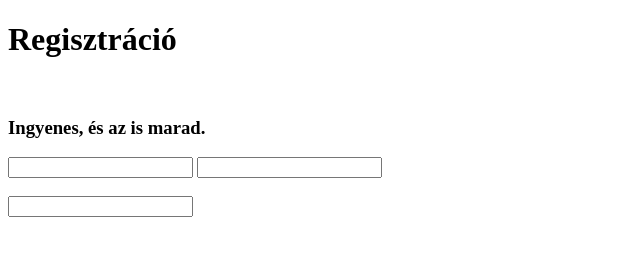
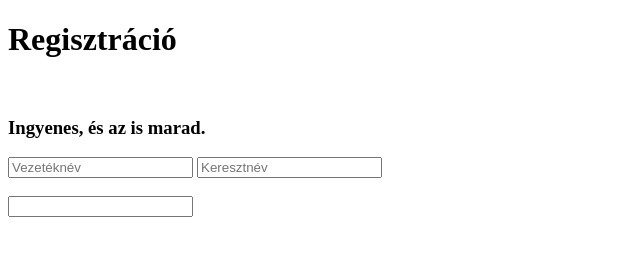
Before and after one commit to GaborBanki/Regisztracio, a plain HTML site: page index.html in a window 1280 px wide. Shown: the whole page, without its empty margins (0-640 px from the left). Drawn offline with Linux system fonts and the light colour scheme.

Commit message:
placeholders

```diff
--- a/index.html
+++ b/index.html
@@ -9,20 +9,20 @@
 <body>
 </body>
 </html>
-
-<h1>Regisztráció</h1>
+<form action="">
+    <h1>Regisztráció</h1>
 
 <br>
 
 <h3>Ingyenes, és az is marad.</h3>
 
-<input type="text">
-<input type="text">
+<input type="text" placeholder="Vezetéknév">
+<input type="text" placeholder="Keresztnév">
 
 <br>
-
 <br>
 
 <input type="email">
+</form>
 </body>
 </html>
```
